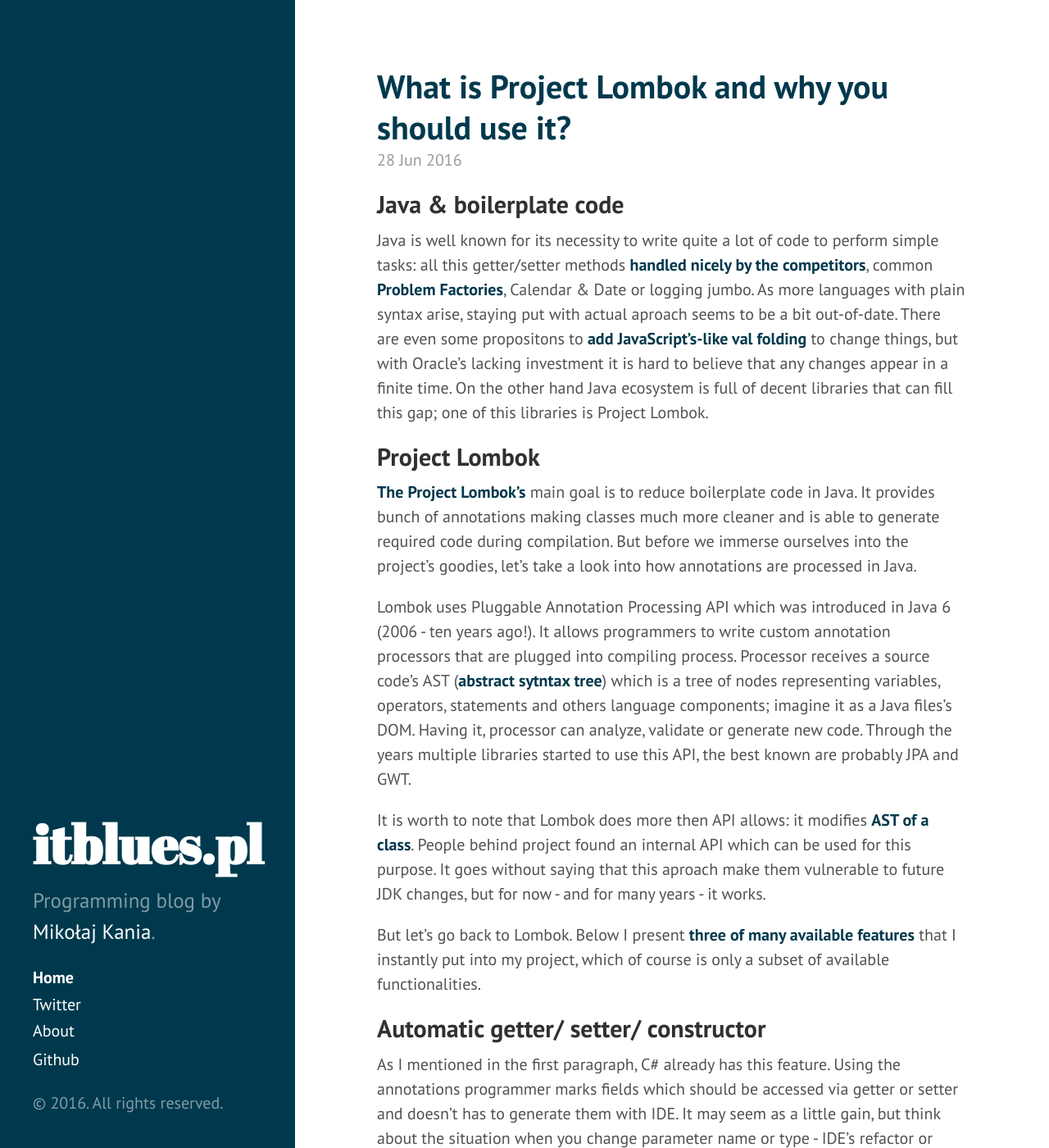
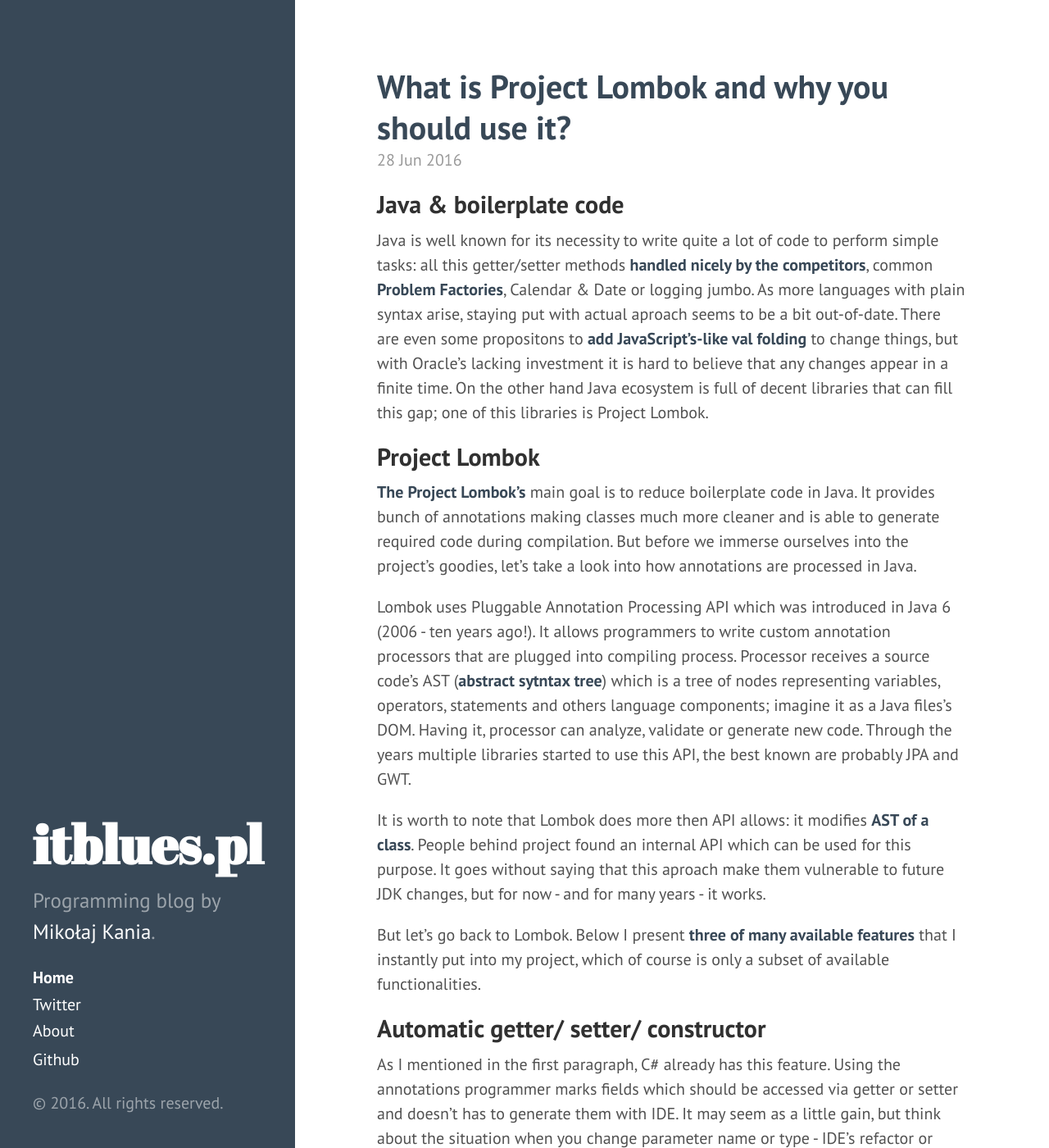
Before and after one commit to mikolajkania/mikolajkania.github.io, a Jekyll site: the page built from index.html, in a window 1280 px wide and 1400 px high. Shown: the whole window at 82% size. Built offline with Jekyll 4.4.1, drawn with Linux system fonts in a browser that asks for light colours; the list of posts is cut into pages by our own code.

Commit message:
Sidebar css change

```diff
--- a/public/css/hyde.css
+++ b/public/css/hyde.css
@@ -179,11 +179,11 @@ a.sidebar-nav-item:focus {
 
 /* Custom */
 .theme-base-custom .sidebar {
-  background-color: #00394d;
+  background-color: #384857;
 }
 .theme-base-custom .content a,
 .theme-base-custom .related-posts li a:hover {
-  color: #00394d;
+  color: #384857;
   font-weight:bold;
 }
 
```
